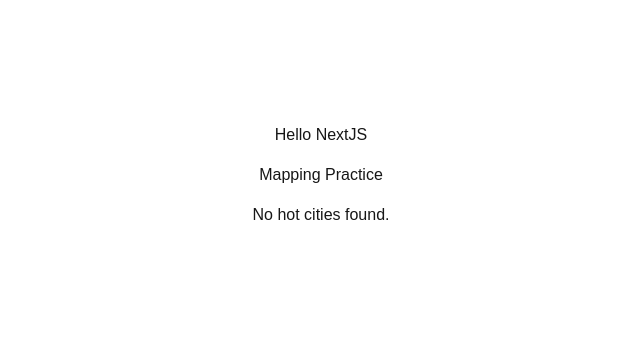
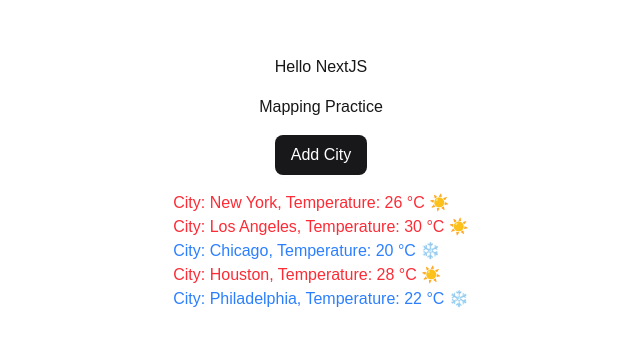
Before and after one commit to Chatan2700/next16-app-test, a Next.js app: page / in a window 1280 px wide. Shown: the part 217-564 px from the top of the page, without its empty margins (319-959 px from the left). Built offline with nearby package versions, Linux system fonts and the light colour scheme.

Commit message:
Exercise #17 Done

```diff
--- a/components/MapPractice.tsx
+++ b/components/MapPractice.tsx
@@ -1,4 +1,4 @@
-import React from "react";
+import { useState } from "react";
 import { Weather } from "@/lib/types";
 
 const weather: Weather[] = [
@@ -10,18 +10,33 @@
 ];
 
 const MapPractice = () => {
-  const hotCities = weather.filter((item) => item.temperature > 35);
+  // const hotCities = weather.filter((item) => item.temperature > 35);
+
+  const [cities, setCities] = useState(weather);
+
+  const handleAddCity = () => {
+    console.log("Add City");
+    const newCity: Weather = { id: Date.now(), city: "Miami", temperature: 25 };
+    setCities([...cities, newCity]);
+  };
 
   return (
     <div>
       <div className="flex flex-col items-center justify-center gap-4">
         <p className="mt-4">Mapping Practice</p>
 
-        {hotCities.length === 0 && <p>No hot cities found.</p>}
+        {/* {hotCities.length === 0 && <p>No hot cities found.</p>} */}
+
+        <button
+          className="px-4 py-2 rounded-lg font-medium bg-zinc-900 text-white dark:bg-zinc-100 dark:text-zinc-900 transition-colors hover:bg-zinc-400 active:scale-95 shadow-sm ring-offset-2 flex gap-1 items-center justify-center"
+          onClick={handleAddCity}
+        >
+          Add City
+        </button>
 
         <ul>
           {/* // Destructure the properties directly in the map function */}
-          {hotCities.map(({ id, city, temperature }) => {
+          {cities.map(({ id, city, temperature }) => {
             return (
               // Add classname based on a contion
               <li key={id} className={temperature > 25 ? "text-red-500" : "text-blue-500"}>
```
